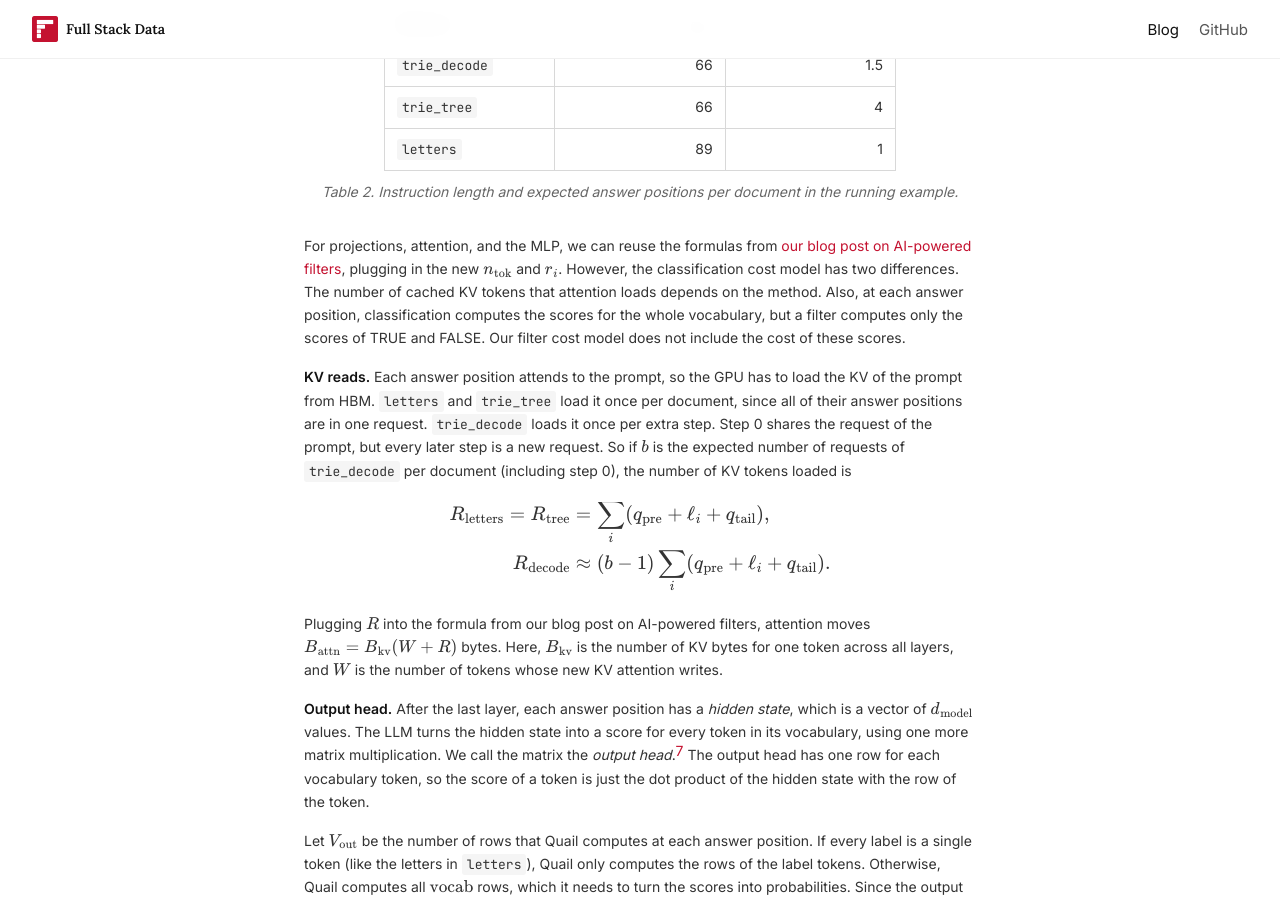
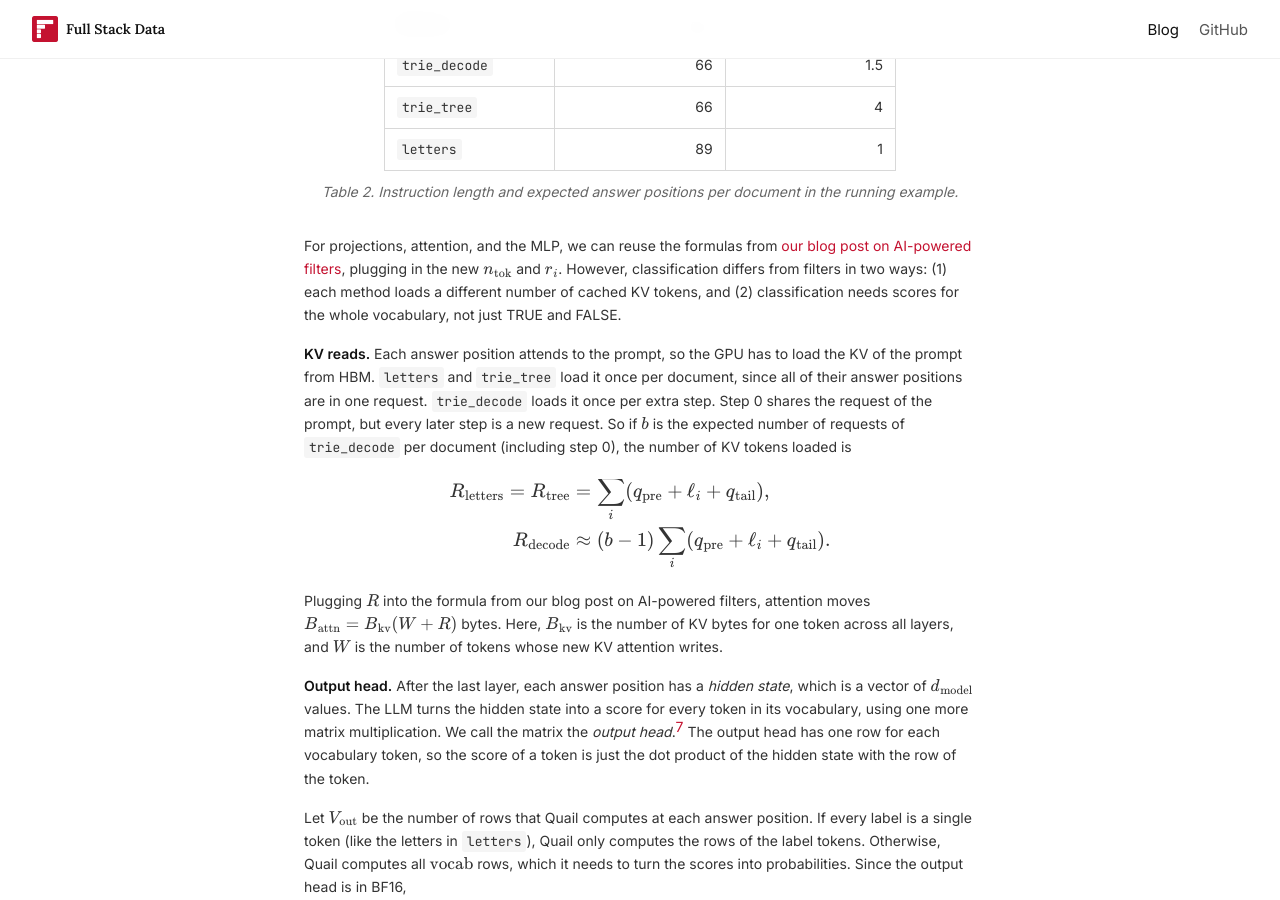
Before and after one commit to fsdatalab/fsdatalab.github.io, a Jekyll site: the page built from _posts/2026-10-09-ai-classification.md, in a window 1280 px wide and 900 px high, scrolled down 9189 px. Built offline with Jekyll 4.4.1, drawn with Linux system fonts in a browser that asks for light colours.

Commit message:
Shorten the cost model differences in 4.1
Co-Authored-By: Claude Opus 5.5 <noreply@anthropic.com>
Claude-Session: https://claude.ai/code/session_01MoNT2oswuno5R7xGoXoh2n

```diff
--- a/_posts/2026-10-09-ai-classification.md
+++ b/_posts/2026-10-09-ai-classification.md
@@ -269,7 +269,7 @@ The three methods only differ in $$q_{\text{tail}}$$ and $$a$$. [Table 2](#table
 <p class="table-caption">Table 2. Instruction length and expected answer positions per document in the running example.</p>
 </div>
 
-For projections, attention, and the MLP, we can reuse the formulas from [our blog post on AI-powered filters](/blog/ai-filter-cost-estimates/), plugging in the new $$n_{\text{tok}}$$ and $$r_i$$. However, the classification cost model has two differences. The number of cached KV tokens that attention loads depends on the method. Also, at each answer position, classification computes the scores for the whole vocabulary, but a filter computes only the scores of TRUE and FALSE. Our filter cost model does not include the cost of these scores.
+For projections, attention, and the MLP, we can reuse the formulas from [our blog post on AI-powered filters](/blog/ai-filter-cost-estimates/), plugging in the new $$n_{\text{tok}}$$ and $$r_i$$. However, classification differs from filters in two ways: (1) each method loads a different number of cached KV tokens, and (2) classification needs scores for the whole vocabulary, not just TRUE and FALSE.
 
 **KV reads.** Each answer position attends to the prompt, so the GPU has to load the KV of the prompt from HBM. `letters` and `trie_tree` load it once per document, since all of their answer positions are in one request. `trie_decode` loads it once per extra step. Step 0 shares the request of the prompt, but every later step is a new request. So if $$b$$ is the expected number of requests of `trie_decode` per document (including step 0), the number of KV tokens loaded is
 
```
